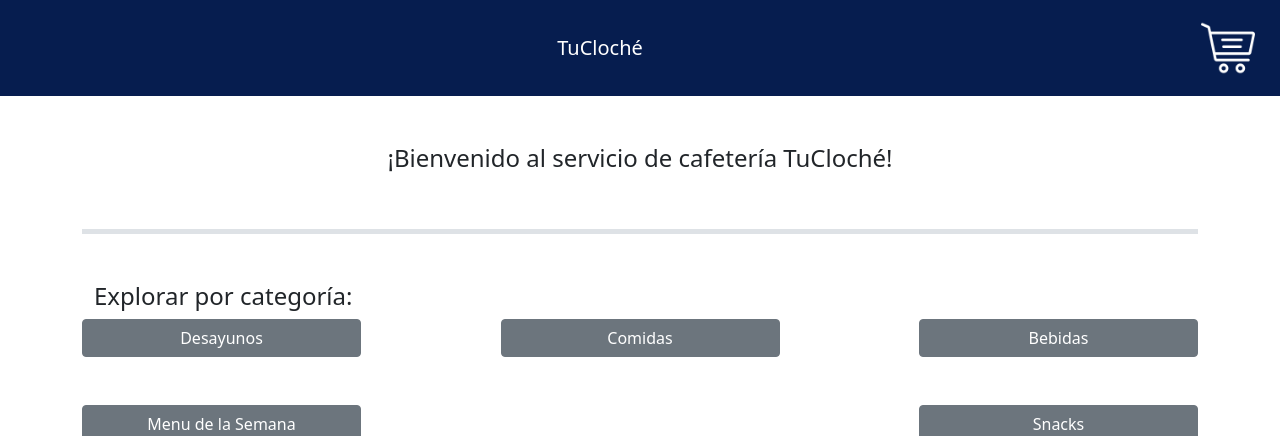
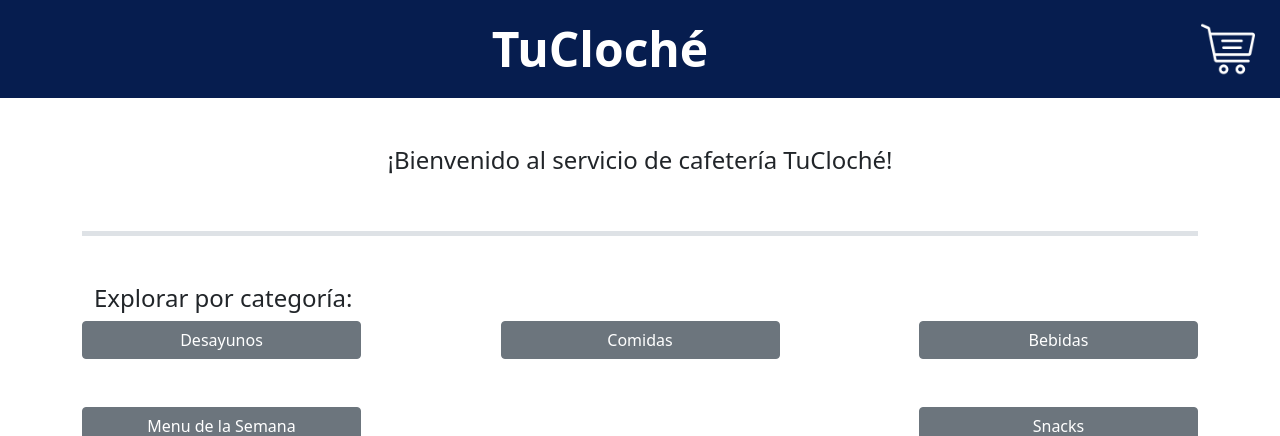
Before and after one commit to rept114/TuCloche, a PHP site: page / in a window 1280 px wide; the page is wider, and only the part inside the window is pictured. Shown: the top 436 px of that part. Run offline with PHP 8.4, Linux system fonts and the light colour scheme; some libraries are stand-ins or nearby versions.

Commit message:
sendccs2.0

```diff
--- a/css/Index.css
+++ b/css/Index.css
@@ -32,7 +32,6 @@
     flex-grow: 1; /* Esto hará que el texto tome todo el espacio restante */
 }
 
-
 /*Define el tamaño del icono del back*/
 .back-btn {
     width: 80px; /* Adjust the width to make it square */
@@ -42,7 +41,7 @@
     padding: 0;
     line-height: 100px; /* Vertically center the text */
     border: none; /* Remove the default button border */
-    margin-right: -10%; /* Ajusta el margen según sea necesario */
+    margin-right: -7.5%; /* Ajusta el margen según sea necesario */
 }
 
 /*¿Qué define?*/
@@ -51,3 +50,12 @@
     width: 100%; /* Maintain the original aspect ratio */
     object-fit: cover; /* Preserve aspect ratio and cover the container */
 }
+
+/*Control del txto TuCloche*/
+.navbar-brand {
+    display: block;
+    margin: auto;
+    text-align: center;
+    font-size: 48px !important; /* Cambia este valor según sea necesario */
+    font-weight: bold !important;
+  }
--- a/index.php
+++ b/index.php
@@ -18,6 +18,7 @@
                 <img src="imgs/Carrito.png" alt="Carrito" style="max-width: 100%; max-height: 100%;">
         </button>
         </form>
+        </div>
     </nav>
     <?php/*Aqui van las pantallas dvContainer*/?>
     <div class="container mt-5" id="dvContainer">
```
